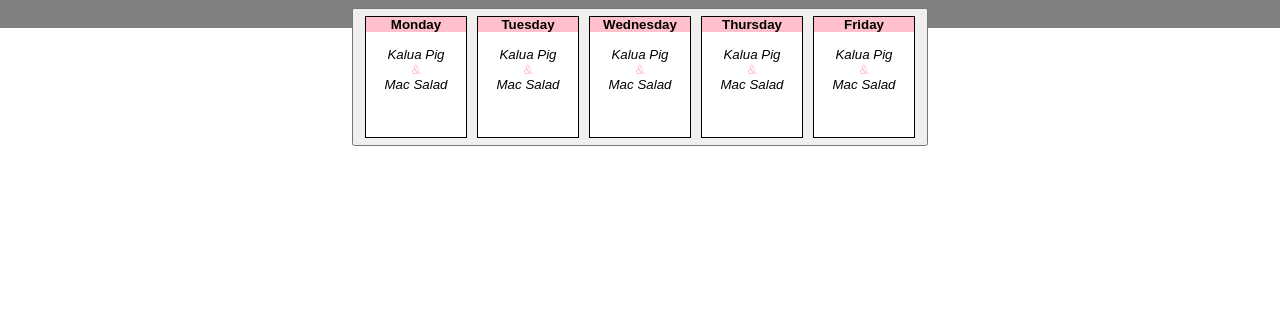
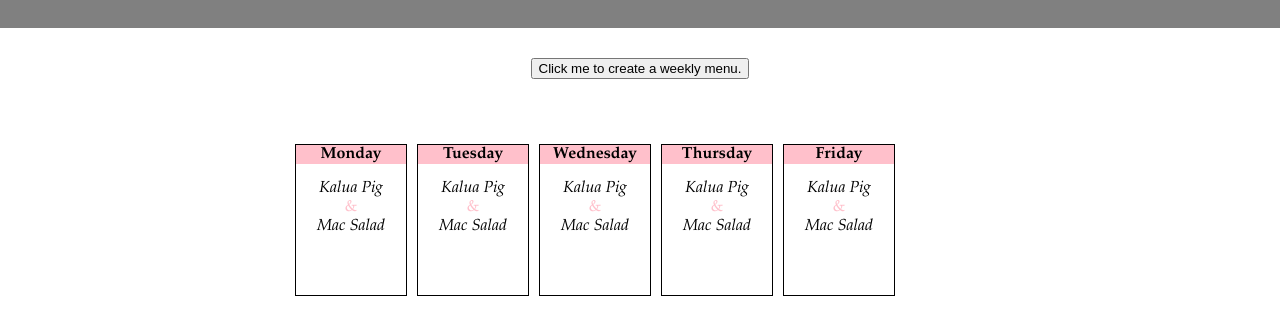
Before and after one commit to MrChock/DinnerSpinner, a plain HTML site: page index.html in a window 1280 px wide. Shown: the part 93-428 px from the top of the page. Drawn offline with Linux system fonts and the light colour scheme.

Commit message:
IT WORKS!
WE linked all of the days in html and java script, and not it randomizes

```diff
--- a/css/styles.css
+++ b/css/styles.css
@@ -3,6 +3,12 @@ body{
   font-family:"Palatino Linotype", "Book Antiqua", Palatino, serif;
 
 }
+
+div#Button{
+  margin:50px;
+text-align:center;
+}
+
 div.title{
   font-size:300%;
   background:grey;
@@ -12,15 +18,15 @@ div.title{
   color:black;
 }
 div#week{
-  padding-top:50px;
-  width:560px;
+  padding-top:10px;
+  width:700px;
   display:inline-block;
 }
 
 div.day{
   margin:5px;
-  width:100px;
-  height:120px;
+  width:110px;
+  height:150px;
   float:left;
   display:block;
   background-color:white;
--- a/index.html
+++ b/index.html
@@ -6,11 +6,14 @@
   <link rel="stylesheet" type="text/css" href="css/styles.css">
   <title>JS Bin</title>
 </head>
+
 <body>
+
   <div class="title">Dinner Spinner!</div>
 
-  <button type="button"
-onclick="pickTopping()>Click me to create a weekly menu.</button>
+  <div id="Button">
+    <button type="button" onclick="pickTopping()">Click me to create a weekly menu.</button>
+  </div>
 
 <div id="week">
   <div class="day" id="Monday">
@@ -21,28 +24,32 @@ onclick="pickTopping()>Click me to create a weekly menu.</button>
   </div>
   <div class="day" id="Tuesday">
     <div class="name">Tuesday</div>
-    <div class="main">Kalua Pig</div>
+    <div class="main" id="TuesdayMain">Kalua Pig</div>
     <div class="ampersand">&</div>
-    <div class="side">Mac Salad</div>
+    <div class="side" id="TuesdaySide">Mac Salad</div>
   </div>
   <div class="day" id="Wednesday">
     <div class="name">Wednesday</div>
-    <div class="main">Kalua Pig</div>
+    <div class="main" id="WednesdayMain">Kalua Pig</div>
     <div class="ampersand">&</div>
-    <div class="side">Mac Salad</div>
+    <div class="side" id="WednesdaySide">Mac Salad</div>
   </div>
   <div class="day" id="Thursday">
     <div class="name">Thursday</div>
-    <div class="main">Kalua Pig</div>
+    <div class="main" id="ThursdayMain">Kalua Pig</div>
     <div class="ampersand">&</div>
-    <div class="side">Mac Salad</div>
+    <div class="side" id="ThursdaySide">Mac Salad</div>
   </div>
   <div class="day" id="Friday">
     <div class="name">Friday</div>
-    <div class="main">Kalua Pig</div>
+    <div class="main" id="FridayMain">Kalua Pig</div>
     <div class="ampersand">&</div>
-    <div class="side">Mac Salad</div>
+    <div class="side" id="FridaySide">Mac Salad</div>
   </div>
 </div>
+
+<script type="text/javascript" src="js/index.js"></script>
 </body>
+
+
 </html>
--- a/js/index.js
+++ b/js/index.js
@@ -1,12 +1,33 @@
-	var Main_Dish = ["Meat Loaf", "Steak", "Lau Lau", "Shou Chicken",
-"Grilled Salmon", "Shrimp Scampy Pasta", "Spinach", "Garlic", "Kalua Pig", "Olive"];
+	var Main_Dish = ["Meat Loaf", "Steak", "Lau Lau", "Shoyu Chicken",
+"Grilled Salmon", "Shrimp Scampi" , "Kalua Pig"];
 
-var Side_Dish = ["Rice", "Mash Potato", "Salad", "Grilled Vegies",
-"Poi", "Lomi Lomi Salmon", "Creamed Spinach", "Mac Salad", "Kalua Pig", "Olive"];
+var Side_Dish = ["Rice", "Mash Potato", "Salad", "Grilled Veggies",
+"Poi", "Lomi Salmon", "Creamed Spinach", "Mac Salad"];
 
 
 function pickTopping(){
 	var Main_index = Math.floor(Math.random()*Main_Dish.length);
 	var Side_index = Math.floor(Math.random()*Side_Dish.length);
-	document.getElementById('MondayMain').innerHTML = "<h1>"+main_dish[Main_Dish]+" and "+
+	document.getElementById('MondayMain').innerHTML = Main_Dish[Main_index];
+	document.getElementById('MondaySide').innerHTML = Side_Dish[Side_index];
+
+	var Main_index = Math.floor(Math.random()*Main_Dish.length);
+	var Side_index = Math.floor(Math.random()*Side_Dish.length);
+	document.getElementById('TuesdayMain').innerHTML = Main_Dish[Main_index];
+	document.getElementById('TuesdaySide').innerHTML = Side_Dish[Side_index];
+
+	var Main_index = Math.floor(Math.random()*Main_Dish.length);
+	var Side_index = Math.floor(Math.random()*Side_Dish.length);
+	document.getElementById('WednesdayMain').innerHTML = Main_Dish[Main_index];
+	document.getElementById('WednesdaySide').innerHTML = Side_Dish[Side_index];
+
+	var Main_index = Math.floor(Math.random()*Main_Dish.length);
+	var Side_index = Math.floor(Math.random()*Side_Dish.length);
+	document.getElementById('ThursdayMain').innerHTML = Main_Dish[Main_index];
+	document.getElementById('ThursdaySide').innerHTML = Side_Dish[Side_index];
+
+	var Main_index = Math.floor(Math.random()*Main_Dish.length);
+	var Side_index = Math.floor(Math.random()*Side_Dish.length);
+	document.getElementById('FridayMain').innerHTML = Main_Dish[Main_index];
+	document.getElementById('FridaySide').innerHTML = Side_Dish[Side_index];
 }
```
